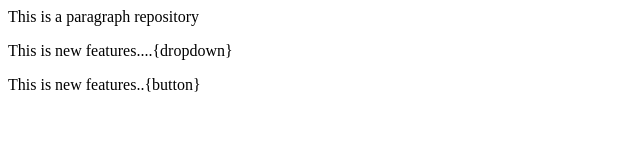
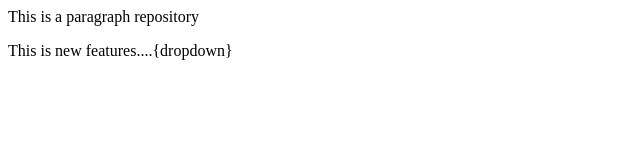
Before and after one commit to satish-singh12/localrepo, a plain HTML site: page index.html in a window 1280 px wide. Shown: the whole page, without its empty margins (0-640 px from the left). Drawn offline with Linux system fonts and the light colour scheme.

Commit message:
some change done

```diff
--- a/index.html
+++ b/index.html
@@ -1,5 +1,3 @@
 <p>This is a paragraph repository</p>
 
 <p>This is new features....{dropdown}</p>
-
-<p>This is new features..{button}</p>
```
